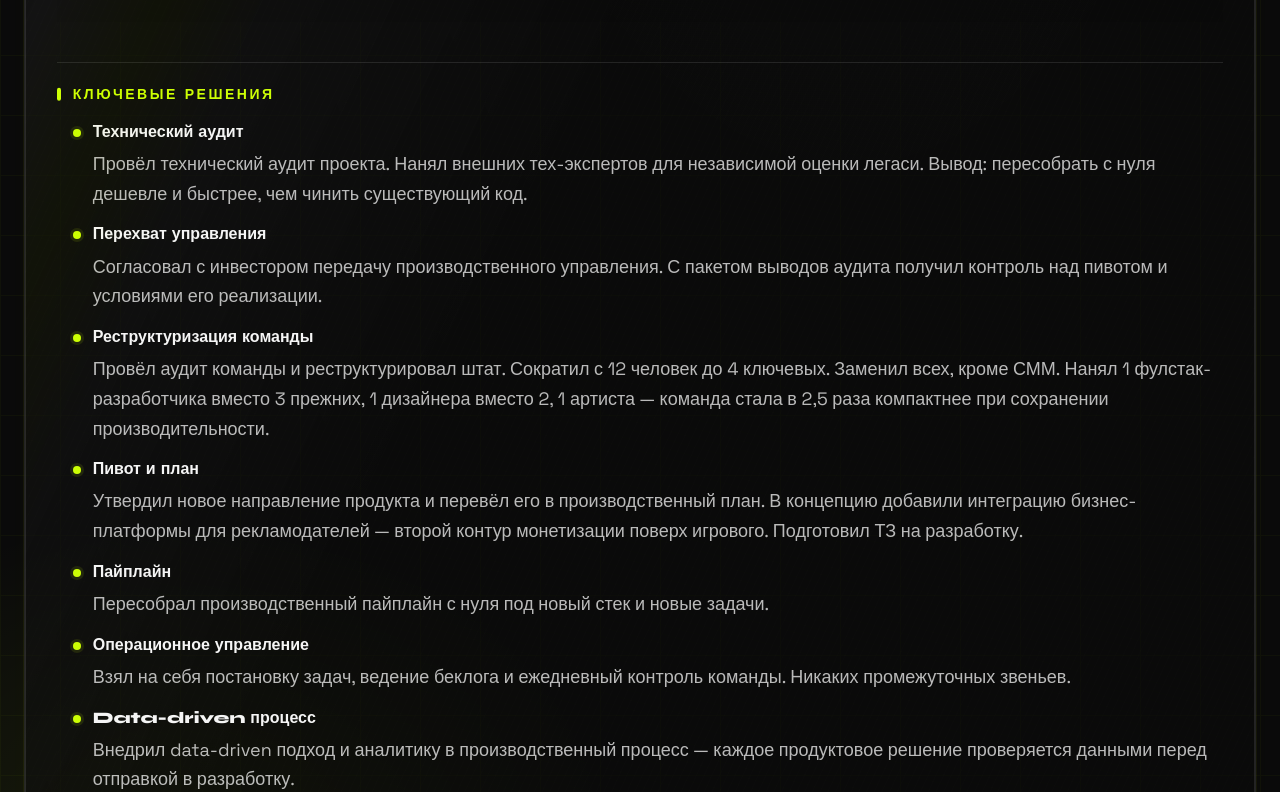
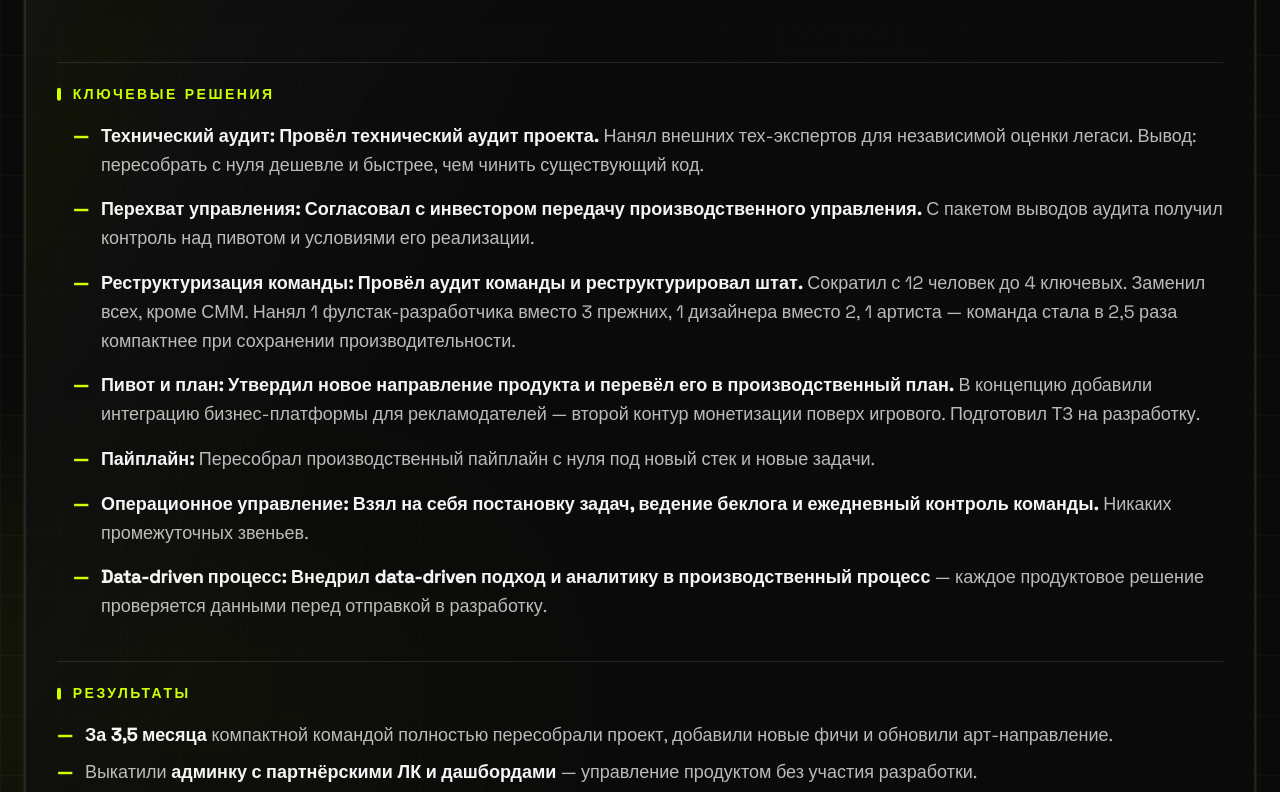
Before and after one commit to sanbait/producer-portfolio, a React (Vite) app: page / in a window 1280 px wide. Shown: the part 4088-4880 px from the top of the page. Built offline with nearby package versions, Linux system fonts and the light colour scheme.

Commit message:
update CaseStudies

```diff
--- a/src/app/components/CaseStudies.tsx
+++ b/src/app/components/CaseStudies.tsx
@@ -37,6 +37,7 @@ interface CaseStudy {
   accent: string;
   accentBg: string;
   metrics: { icon: React.ReactNode; value: string; label: string }[];
+  decisionsTitle?: string;
   // Passport fields (right side in modal)
   role?: string;
   company?: string;
@@ -247,12 +248,13 @@ const cases: CaseStudy[] = [
       "Масштабное космическое ММОРПГ с WEB3-экономикой в духе EVE Online. Бюджет $2–3M, студия в стадии активного роста — к пику разработки 46 человек. Задача: за год выпустить играбельное демо и провести серию плейтестов для защиты концепции перед заказчиком.\n\nGD-направления как структуры на старте не существовало — его предстояло выстраивать параллельно с препродом и масштабировать вместе с ростом студии.",
     task:
       "За 1 год выпустить играбельное демо и провести серию плейтестов для защиты концепции перед заказчиком и инвесторами, параллельно выстроив и масштабировав GD-направление под рост студии.",
+    decisionsTitle: "Действия",
     actions: [
-      "Product Vision: Работал в связке с CEO и CTO над концепциями, питчами и продажей видения инвесторам. На старте вёл продуктовое направление единолично.",
-      "Team Building: Построил GD-команду с нуля, нанимал под конкретные зоны ответственности, распределял блоки работы без пересечений и взаимных блокировок. Выстроил процессы внутри отдела: критерии приёмки, регулярные ревью, прозрачная эскалация.",
-      "Scaling Ownership: Последовательно расширял периметр управления вместе с ростом студии: GD → лид GD-команды → Head of GD на три параллельных проекта студии одновременно.",
-      "Cross-team Coordination: Отвечал за верхнеуровневое планирование отдела и координацию с арт, тех и продюсерским направлениями. Синхронизировал дорожные карты, снимал конфликты приоритетов.",
-      "Stakeholder Management: Защищал концепцию и P&L продукта перед руководством студии и инвесторами на всём протяжении препрода и производства.",
+      "Провёл три жанровых пивота без остановки производства. На каждом пивоте принимал решение что из сделанного переиспользуем, что выбрасываем — команда не начинала с нуля, темп не терялся, ключевые люди не уходили.",
+      "Сформировал GD-отдел с нуля под конкретные зоны ответственности. Нанимал не «в штат», а под задачи — каждый дизайнер закрывал свой блок без пересечений и блокировок. Выстроил внутренние процессы: критерии приёмки, ревью-циклы, прозрачная эскалация.",
+      "Выстроил межотдельскую координацию между GD, арт и тех. Ввёл регулярные точки синхронизации, снимал конфликты приоритетов до того, как они становились блокерами для разработки.",
+      "Защитил концепцию перед заказчиком и инвесторами. После трёх смен жанра — аргументировал финальный выбор космосима через анализ рынка и производственные возможности студии. Получил согласование и бюджет на производство.",
+      "Масштабировал управление параллельно росту студии — от единственного GD на препроде до Head of GD на три проекта одновременно, без потери качества по каждому из них.",
     ],
     outcome: [
       "GD-направление выстроено и масштабировано — до управления тремя параллельными проектами одновременно.",
@@ -448,10 +450,17 @@ function splitOnFirst(text: string, delimiter: string) {
 
 function getKeyDecisions(c: CaseStudy) {
   const raw = c.actions?.length ? c.actions : c.solution ? [c.solution] : [];
-  return raw.map((line, idx) => {
-    const split = splitOnFirst(line, ":");
-    if (split) return { title: split[0], body: split[1] };
-    return { title: `Решение ${idx + 1}`, body: line };
+  return raw.map((line) => {
+    const separators = [" — ", " – ", " - "];
+    const byPeriod = line.match(/^(.+?\.)\s+(.*)$/);
+    if (byPeriod) return { lead: byPeriod[1].trim(), tail: byPeriod[2].trim() };
+    for (const sep of separators) {
+      const split = splitOnFirst(line, sep);
+      if (split) return { lead: split[0].trim(), tail: `— ${split[1].trim()}` };
+    }
+    const byColon = splitOnFirst(line, ":");
+    if (byColon) return { lead: `${byColon[0].trim()}:`, tail: byColon[1].trim() };
+    return { lead: line.trim(), tail: "" };
   });
 }
 
@@ -865,30 +874,15 @@ export function CaseStudies() {
             ) : null}
 
             <div className="mt-10" style={{ borderTop: "1px solid var(--border-default)" }} />
-            <div className="mt-5 case-section-title">Ключевые решения</div>
+            <div className="mt-5 case-section-title">{current.decisionsTitle || "Ключевые решения"}</div>
             <div className="mt-4 flex flex-col gap-4 md:pl-4">
               {decisions.map((d, idx) => (
                 <div key={`${current.id}-decision-${idx}`} style={{ display: "flex", gap: 12, alignItems: "flex-start" }}>
-                  <span
-                    aria-hidden="true"
-                    style={{
-                      marginTop: 7,
-                      width: 8,
-                      height: 8,
-                      borderRadius: 999,
-                      backgroundColor: "var(--accent-neon)",
-                      boxShadow: "0 0 0 3px rgba(204, 255, 0, 0.10)",
-                      flex: "0 0 auto",
-                    }}
-                  />
-                  <div style={{ minWidth: 0 }}>
-                    <div style={{ color: "var(--text-primary)", fontFamily: "var(--h3-font)", fontWeight: 800, fontSize: 16, lineHeight: 1.2 }}>
-                      {d.title}
-                    </div>
-                    <div className="mt-2" style={{ color: "var(--text-secondary)" }}>
-                      {d.body}
-                    </div>
-                  </div>
+                  <span style={{ color: "var(--accent-neon)", lineHeight: 1.6, fontWeight: 900 }}>—</span>
+                  <span style={{ lineHeight: 1.6, color: "var(--text-secondary)" }}>
+                    <span style={{ color: "var(--text-primary)", fontWeight: 800 }}>{d.lead}</span>
+                    {d.tail ? ` ${d.tail}` : null}
+                  </span>
                 </div>
               ))}
             </div>
```
